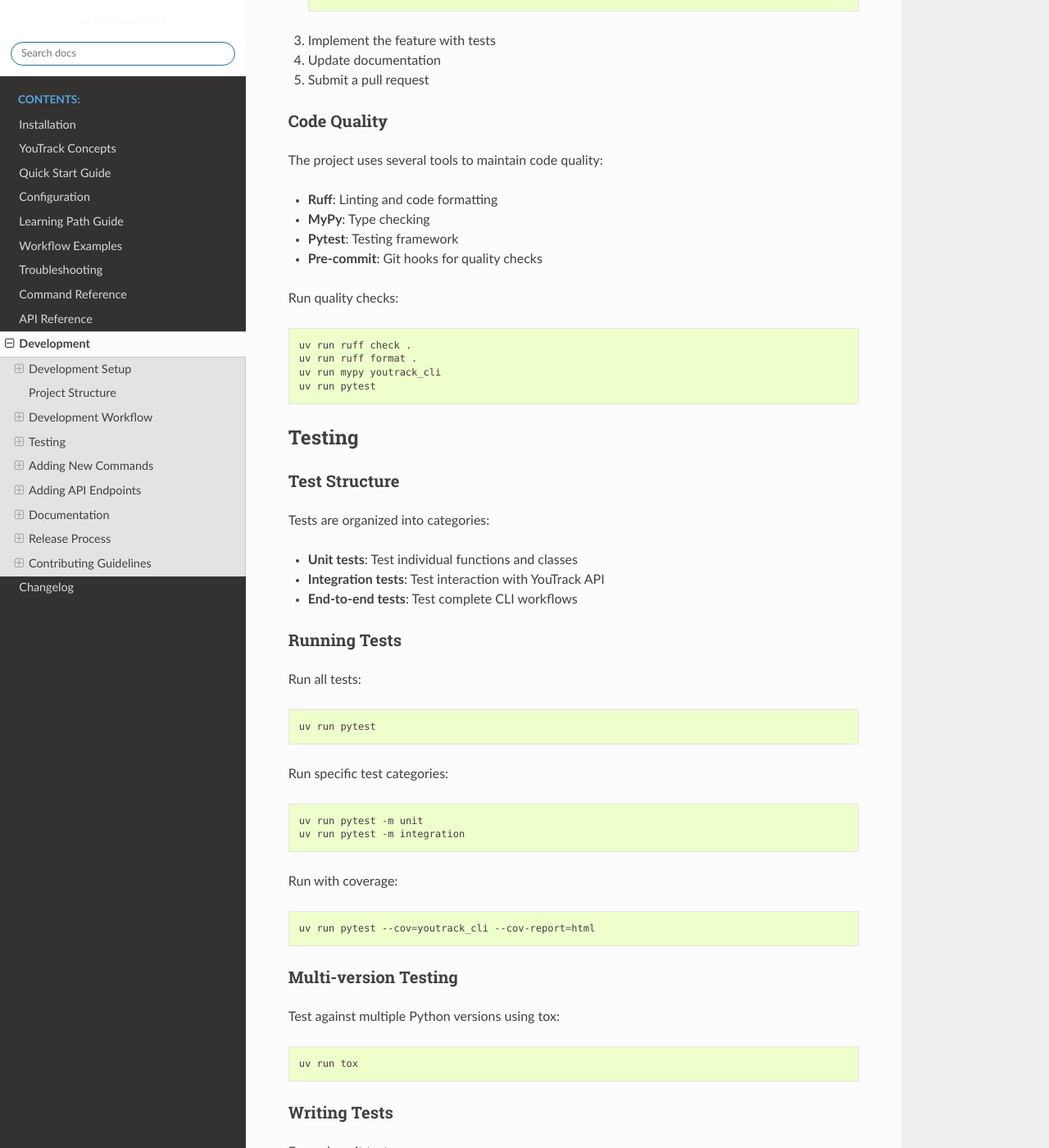
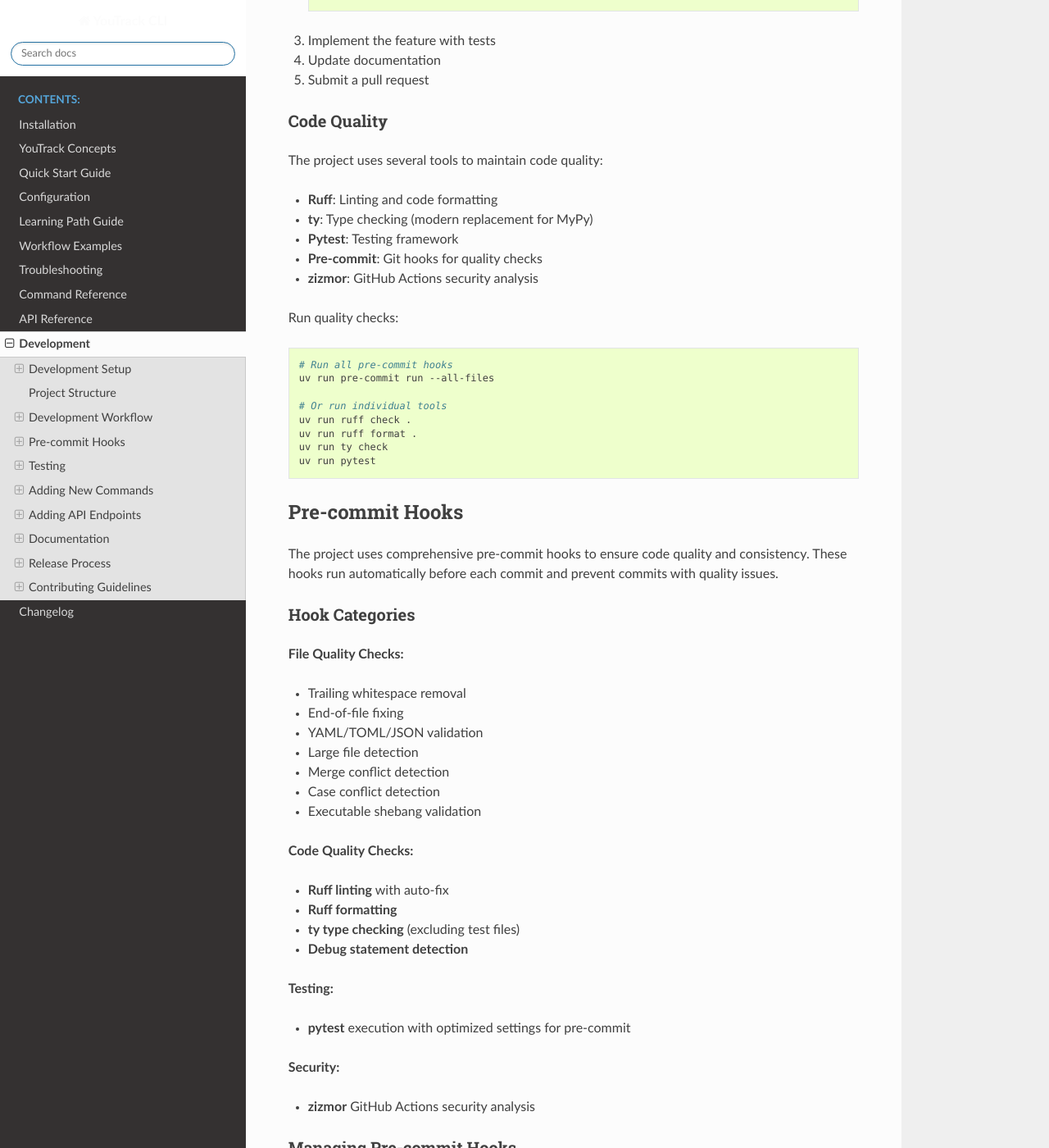
Before and after one commit to ryancheley/yt-cli, a Sphinx documentation site: the page built from docs/development.rst, in a window 1280 px wide and 1400 px high, scrolled down 1861 px. Shown: the whole window at 82% size. Built offline with Sphinx 7.4.7 and the Read the Docs theme 3.1.0, drawn with Linux system fonts in a browser that asks for light colours; pages that are not in the unit, such as notebooks, are missing from menus; some of the changed text lies outside the part shown.

Commit message:
✨ Add comprehensive pre-commit hooks and switch to ty for type checking (#27)
* ✨ Add comprehensive pre-commit hooks and switch to ty for type checking

- Add .pre-commit-config.yaml with comprehensive quality checks
  - File quality: whitespace, end-of-file, YAML/TOML validation
  - Code quality: ruff linting/formatting, ty type checking
  - Testing: pytest execution with optimized settings
  - Security: zizmor GitHub Actions analysis

- Replace mypy with ty for faster, modern type checking
  - Update CI workflow to use ty instead of mypy
  - Configure ty to ignore call-non-callable rule (pre-release issue)
  - Remove mypy dependencies from pyproject.toml

- Update comprehensive documentation
  - README.md: Add pre-commit setup and code quality section
  - docs/development.rst: Complete pre-commit hooks documentation
  - docs/changelog.rst: Document toolchain improvements
  - CLAUDE.md: Update testing requirements

- Ensure CI parity with local development
  - Pre-commit hooks replicate all CI checks locally
  - Fast feedback during development
  - Auto-fixing of common issues

🤖 Generated with [Claude Code](https://claude.ai/code)

Co-Authored-By: Claude <noreply@anthropic.com>

* 🔧 Fix CI type checking to ignore unresolved-attribute errors and check only youtrack_cli package

- Update ty command in CI to ignore unresolved-attribute rule (HTTPError.response issues in tests)
- Scope ty checking to youtrack_cli package only, excluding test files
- Ensures CI matches local pre-commit hook configuration

🤖 Generated with [Claude Code](https://claude.ai/code)

Co-Authored-By: Claude <noreply@anthropic.com>

---------

Co-authored-by: Claude <noreply@anthropic.com>

```diff
--- a/docs/development.rst
+++ b/docs/development.rst
@@ -41,7 +41,7 @@ Clone and Setup
 
       uv run pytest
       uv run ruff check
-      uv run mypy youtrack_cli
+      uv run ty check
 
 Project Structure
 -----------------
@@ -110,18 +110,101 @@ Code Quality
 The project uses several tools to maintain code quality:
 
 * **Ruff**: Linting and code formatting
-* **MyPy**: Type checking
+* **ty**: Type checking (modern replacement for MyPy)
 * **Pytest**: Testing framework
 * **Pre-commit**: Git hooks for quality checks
+* **zizmor**: GitHub Actions security analysis
 
 Run quality checks:
 
 .. code-block:: bash
 
+   # Run all pre-commit hooks
+   uv run pre-commit run --all-files
+
+   # Or run individual tools
    uv run ruff check .
    uv run ruff format .
-   uv run mypy youtrack_cli
+   uv run ty check
    uv run pytest
+
+Pre-commit Hooks
+----------------
+
+The project uses comprehensive pre-commit hooks to ensure code quality and consistency. These hooks run automatically before each commit and prevent commits with quality issues.
+
+Hook Categories
+~~~~~~~~~~~~~~~
+
+**File Quality Checks:**
+
+* Trailing whitespace removal
+* End-of-file fixing
+* YAML/TOML/JSON validation
+* Large file detection
+* Merge conflict detection
+* Case conflict detection
+* Executable shebang validation
+
+**Code Quality Checks:**
+
+* **Ruff linting** with auto-fix
+* **Ruff formatting**
+* **ty type checking** (excluding test files)
+* **Debug statement detection**
+
+**Testing:**
+
+* **pytest** execution with optimized settings for pre-commit
+
+**Security:**
+
+* **zizmor** GitHub Actions security analysis
+
+Managing Pre-commit Hooks
+~~~~~~~~~~~~~~~~~~~~~~~~~~
+
+Install hooks:
+
+.. code-block:: bash
+
+   uv run pre-commit install
+
+Run all hooks manually:
+
+.. code-block:: bash
+
+   uv run pre-commit run --all-files
+
+Run specific hook:
+
+.. code-block:: bash
+
+   uv run pre-commit run pytest
+   uv run pre-commit run ruff
+   uv run pre-commit run ty
+
+Skip hooks (not recommended):
+
+.. code-block:: bash
+
+   git commit --no-verify
+
+Update hook versions:
+
+.. code-block:: bash
+
+   uv run pre-commit autoupdate
+
+Hook Configuration
+~~~~~~~~~~~~~~~~~~
+
+Pre-commit hooks are configured in ``.pre-commit-config.yaml``. The configuration includes:
+
+* **Fast feedback**: Hooks are optimized for speed during development
+* **Comprehensive coverage**: All CI checks are replicated locally
+* **Auto-fixing**: Many issues are automatically corrected
+* **Selective exclusions**: Test files excluded from type checking
 
 Testing
 -------
```
Also changed, not shown: CLAUDE.md (+1 -1 lines), README.md (+30 -7 lines), docs/changelog.rst (+6 -2 lines), pyproject.toml (+4 -13 lines), .pre-commit-config.yaml (added), 1 other file.
